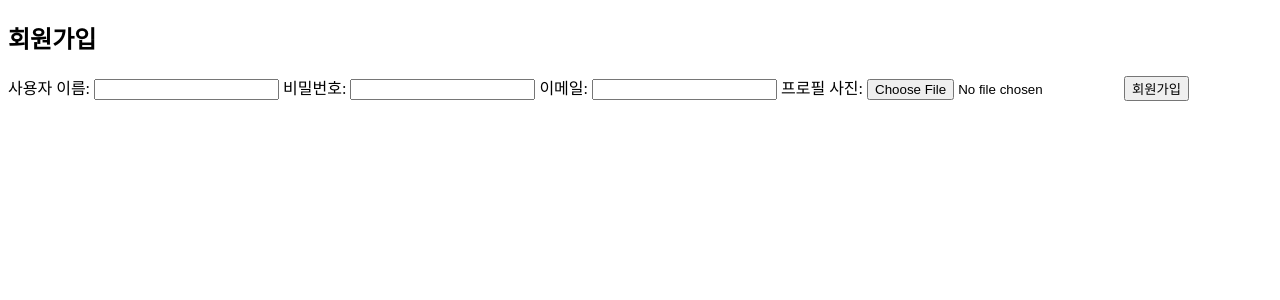
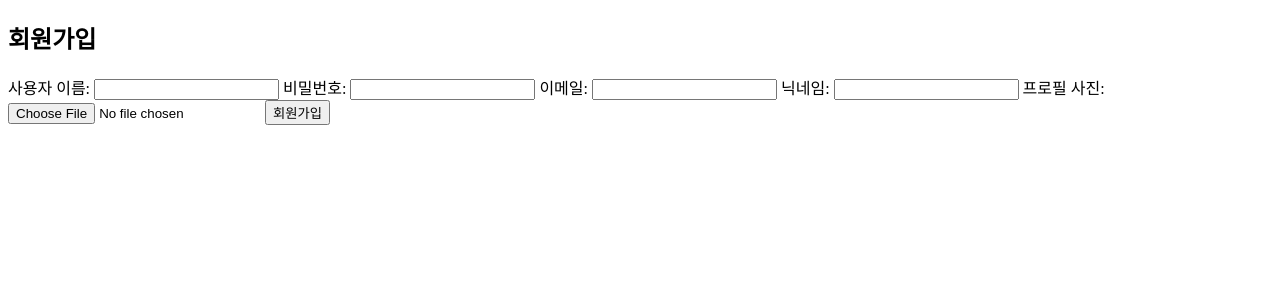
Before and after one commit to Gold-Children/whatever_song, a Django app: template accounts/templates/accounts/signup.html in a window 1280 px wide. Shown: the part 34-334 px from the top of the page. Run offline with Django 4.2, Linux system fonts and the light colour scheme; the template is opened without the code that fills it, so the values that code supplies are empty.

Commit message:
회원가입, 로그인, 로그아웃 기능 구현 2024.05.20 accounts/serializers.py에 SignupSerializers 생성 base.html에 비로그인 시 로그인 버튼 / 로그인 시 로그아웃 버튼 보이도록 생성 로그아웃 버튼 누를 시 refresh Token blacklist에 추가 login.html / signup.html에 기본적인 폼 생성 및 JS 로직 생성

```diff
--- a/accounts/serializers.py
+++ b/accounts/serializers.py
@@ -11,6 +11,7 @@ class SignupSerializer(serializers.ModelSerializer):
             username=validated_data["username"],
             password=validated_data["password"],
             email=validated_data["email"],
+            nickname=validated_data["nickname"],
             image=validated_data.get("image", None),
         )
         user.set_password(validated_data["password"])
@@ -23,5 +24,6 @@ class SignupSerializer(serializers.ModelSerializer):
             "username",
             "password",
             "email",
+            "nickname",
             "image",
         ]
--- a/accounts/templates/accounts/signup.html
+++ b/accounts/templates/accounts/signup.html
@@ -12,6 +12,9 @@
 
     <label for="email">이메일:</label>
     <input type="email" id="email" name="email" required>
+
+    <label for="nickname">닉네임:</label>
+    <input type="nickname" id="nickname" name="nickname" required>
 
     <label for="image">프로필 사진:</label>
     <input type="file" id="image" name="image">
@@ -28,6 +31,7 @@
             formData.append('username', document.getElementById('username').value);
             formData.append('password', document.getElementById('password').value);
             formData.append('email', document.getElementById('email').value);
+            formData.append('nickname', document.getElementById('nickname').value);
 
             const imageInput = document.getElementById('image');
             if (imageInput.files.length > 0) {
```
Also changed, not shown: accounts/migrations/0001_initial.py (added), playlist/migrations/0001_initial.py (added), posts/migrations/0001_initial.py (added).
